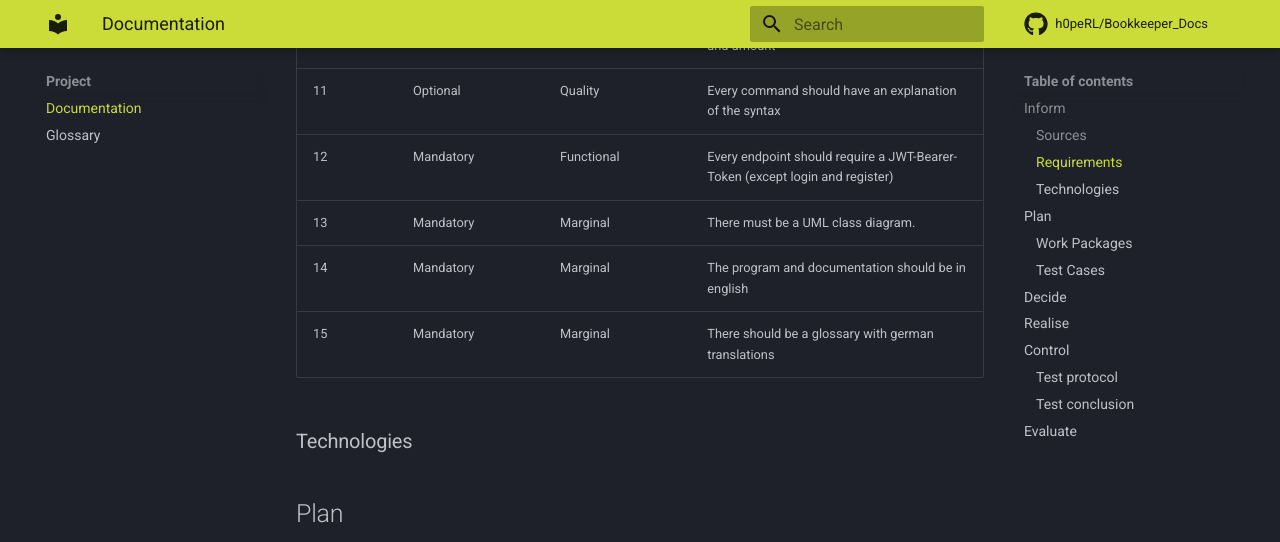
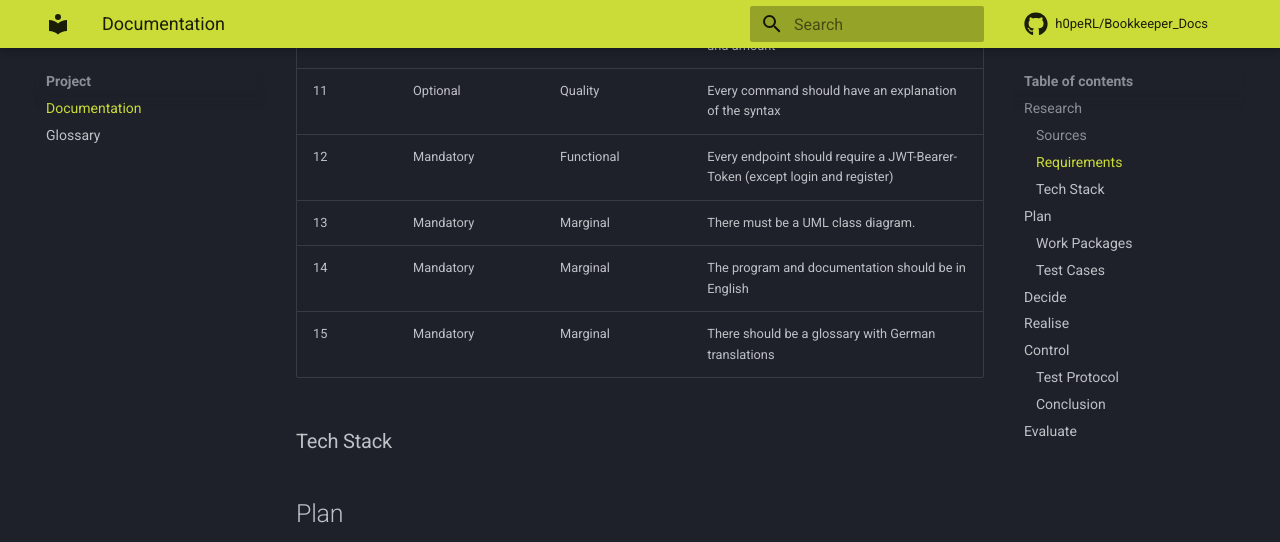
Before and after one commit to h0peRL/Bookkeeper_Docs, an MkDocs documentation site: the page built from docs/project/documentation.md, in a window 1280 px wide and 900 px high, scrolled down 1003 px. Shown: the top 542 px of the window. Built offline with MkDocs 1.6.1 and Material for MkDocs 9.7.7, drawn with Linux system fonts in a browser that asks for light colours; comment, search, counter and statistics services are not loaded; some of the changed text lies outside the part shown.

Commit message:
fix some minor spelling mistakes

```diff
--- a/docs/project/documentation.md
+++ b/docs/project/documentation.md
@@ -1,6 +1,6 @@
 # Documentation
 
-## Inform
+## Research
 
 ### Sources
 
@@ -22,10 +22,10 @@
 | 11           | Optional               | Quality                 | Every command should have an explanation of the syntax                                         |
 | 12           | Mandatory              | Functional              | Every endpoint should require a JWT-Bearer-Token (except login and register)                   |
 | 13           | Mandatory              | Marginal                | There must be a UML class diagram.                                                             |
-| 14           | Mandatory              | Marginal                | The program and documentation should be in english                                             |
-| 15           | Mandatory              | Marginal                | There should be a glossary with german translations                                            |
+| 14           | Mandatory              | Marginal                | The program and documentation should be in English                                             |
+| 15           | Mandatory              | Marginal                | There should be a glossary with German translations                                            |
 
-### Technologies
+### Tech Stack
 
 ## Plan
 
@@ -83,8 +83,8 @@
 
 ## Control
 
-### Test protocol
+### Test Protocol
 
-### Test conclusion
+### Conclusion
 
 ## Evaluate
```
